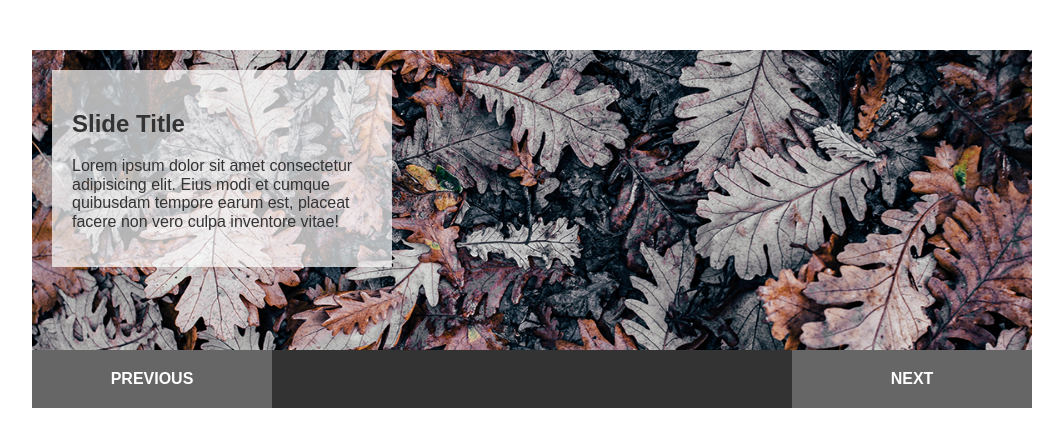
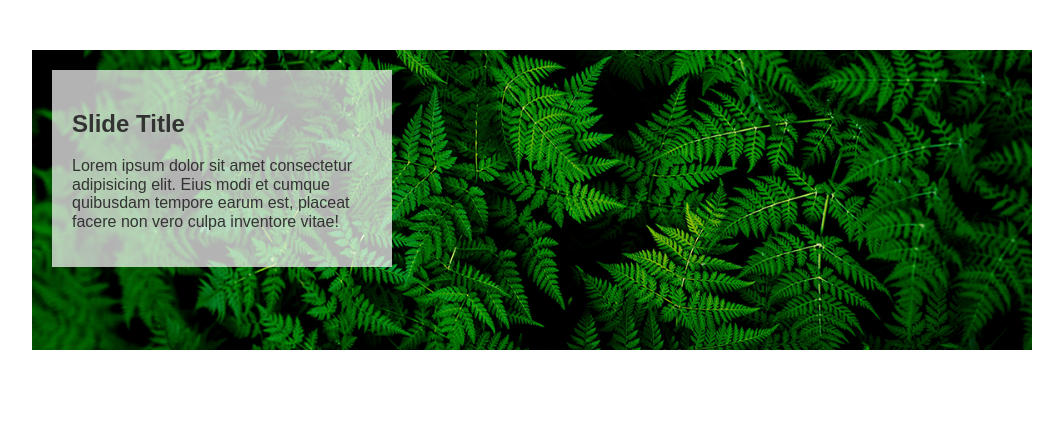
Before and after one commit to Jud1th1/Slider-Using-JavaScript, a plain HTML site: page index.html in a window 1280 px wide. Shown: the whole page, without its empty margins (108-1171 px from the left). Drawn offline with nearby package versions, Linux system fonts and the light colour scheme.

Commit message:
challenge practice submitted

```diff
--- /dev/null
+++ b/challenge.js
@@ -0,0 +1,39 @@
+/* Taking one or more of the sliders you made earlier this week and change it so it runs on a timer, instad of clicking next and previous buttons.
+Also how can you make your slideshow stop changing slides, while a user hovers their mouse  over the slides.  */
+
+
+window.addEventListener('load', function(){
+    const slideCount = document.querySelectorAll('#slider-wrapper ul li').length;
+    const slideWidth = document.querySelector('#slider-wrapper').offsetWidth;
+    const totalWidth = slideCount * slideWidth + 'px';
+    const slider = document.querySelector('#slider-wrapper ul');
+
+    let leftPosition = 0;
+    let counter = 0;
+
+    slider.style.width = totalWidth;
+
+    let mySlider = setInterval(sliderEx, 3000);
+
+    function sliderEx(){
+        counter ++;
+        if(counter == slideCount){
+            counter = 0;
+            leftPosition = 0;
+            slider.style.left = leftPosition;
+        }else{
+            leftPosition = `-${counter * slideWidth}px`;
+            slider.style.left = leftPosition;
+        }
+    };
+
+    document.getElementById('slider-wrapper').addEventListener('mouseover', function(){
+        clearInterval(mySlider);
+    });
+
+    document.getElementById('slider-wrapper').addEventListener('mouseout', function(){
+        mySlider = setInterval(sliderEx, 3000);
+    });
+
+
+});
--- a/index.html
+++ b/index.html
@@ -6,7 +6,7 @@
 	<title>Slider</title>
 	<link href="https://cdnjs.cloudflare.com/ajax/libs/normalize/8.0.1/normalize.min.css" rel="stylesheet">
 	<link href="styles.css" rel="stylesheet">
-	<script src="script.js" defer></script>
+	<script src="challenge.js" defer></script>
 </head>
 <body>
 	<div id="slider-wrapper">
@@ -62,10 +62,10 @@
 				</div>
 			</li>
 		</ul>
-		<div id="slider-controls">
+		<!-- <div id="slider-controls">
 			<a href="#" id="prev">Previous</a>
 			<a href="#" id="next">Next</a>
-		</div>
+		</div> -->
 	</div>
 	<script src="script.js"></script>
 </body>
```
Also changed, not shown: 1 other file.
